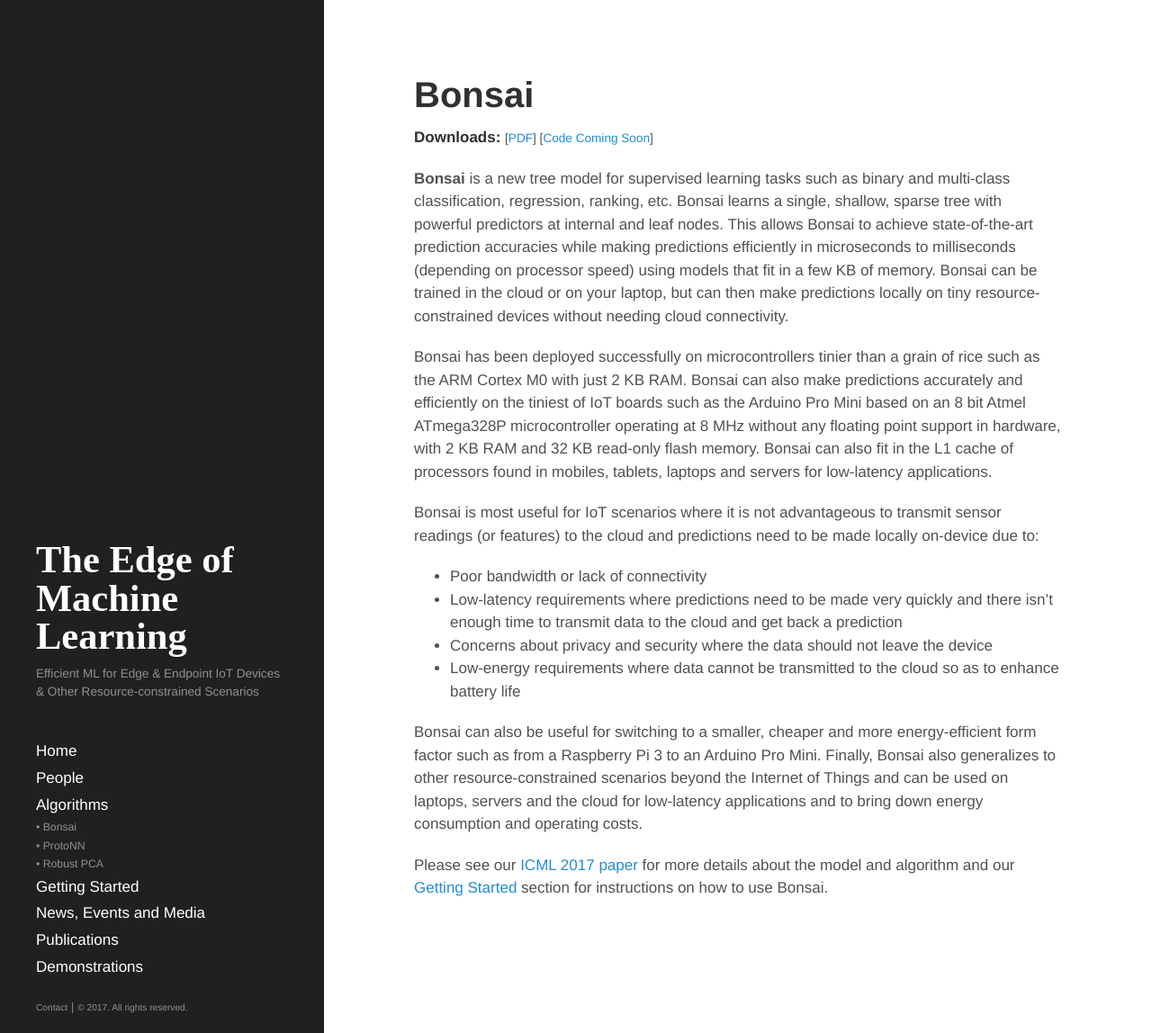
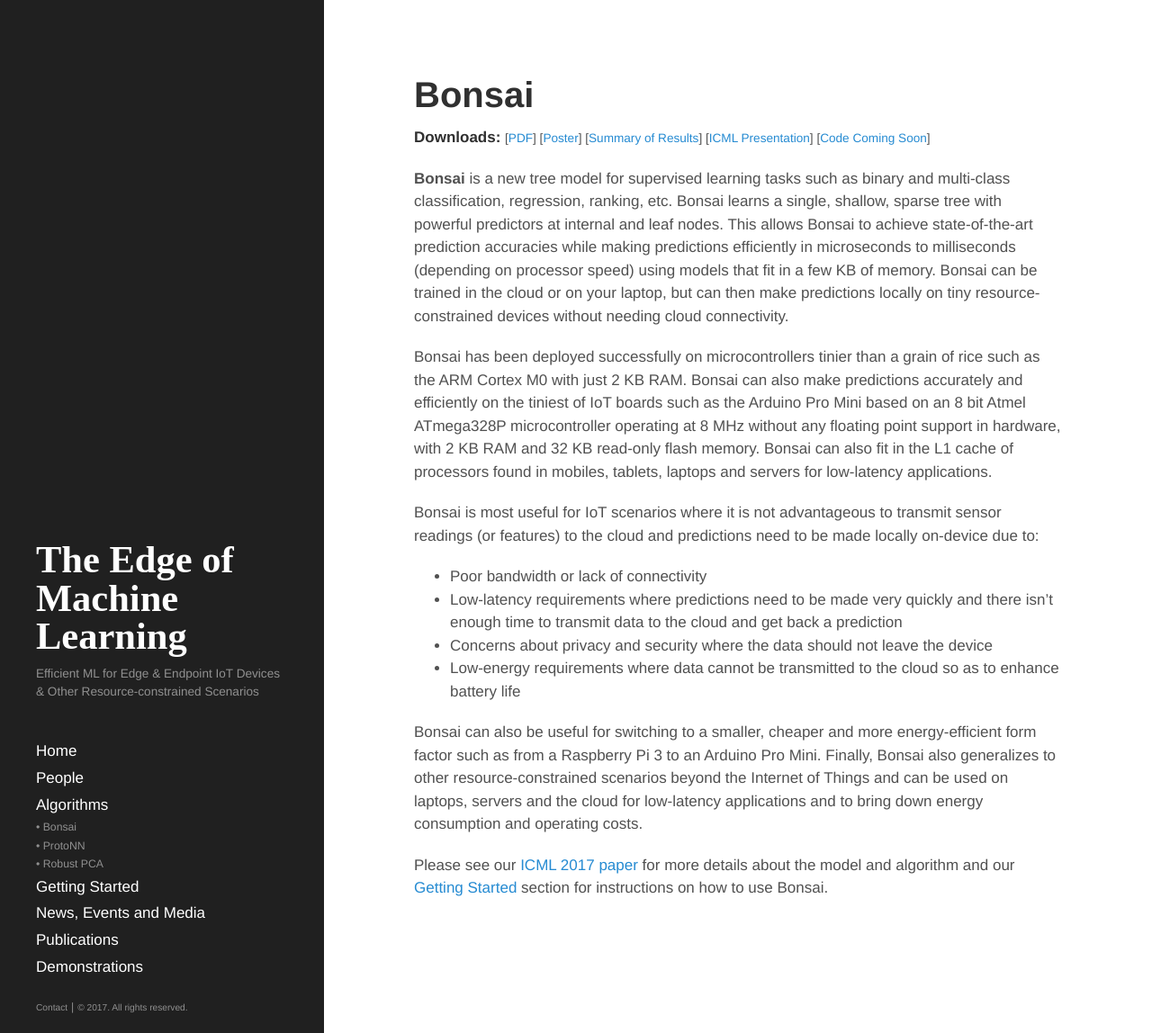
Before and after one commit to ShishirPatil/EdgeML, a Jekyll site: the page built from Algorithms/Bonsai.md, in a window 1280 px wide and 1148 px high. Shown: the whole window at 90% size. Built offline with Jekyll 4.4.1, drawn with Linux system fonts in a browser that asks for light colours.

Commit message:
Updating with Bonsai Poster and Results

```diff
--- a/Algorithms/Bonsai.md
+++ b/Algorithms/Bonsai.md
@@ -7,6 +7,9 @@ category: Algorithms
 **Downloads:**
 <span class="publ-linklist">
     [<a href="{{ site.baseurl}}{{ site.customurl.bonsai.pdf }}">PDF</a>]
+    [<a href="{{ site.baseurl}}{{ site.customurl.bonsai.poster }}">Poster</a>]
+    [<a href="{{ site.baseurl}}{{ site.customurl.bonsai.results }}">Summary of Results</a>]
+    [<a href="{{ site.baseurl}}{{ site.customurl.bonsai.icmlpptx }}">ICML Presentation</a>]
     \[[Code Coming Soon]()\]
 </span>
 
--- a/_config.yml
+++ b/_config.yml
@@ -32,6 +32,9 @@ plugins:
 customurl:
   bonsai:
     pdf: /files/Bonsai.pdf
+    poster: /files/BonsaiPoster.pdf
+    results: /files/BonsaiResults.pptx
+    icmlpptx: /files/ICML_Bonsai.pptx
 
   protonn:
     pdf: /files/protonn.pdf
```
Also changed, not shown: 2 other files.
